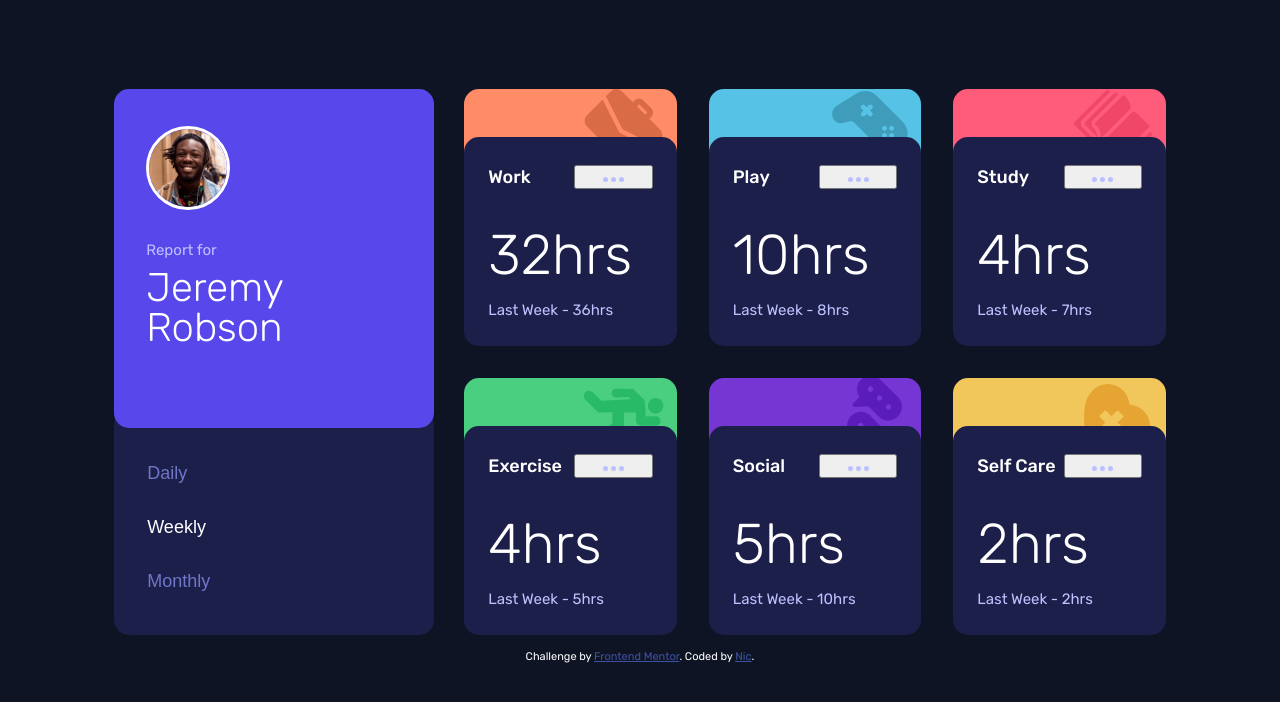
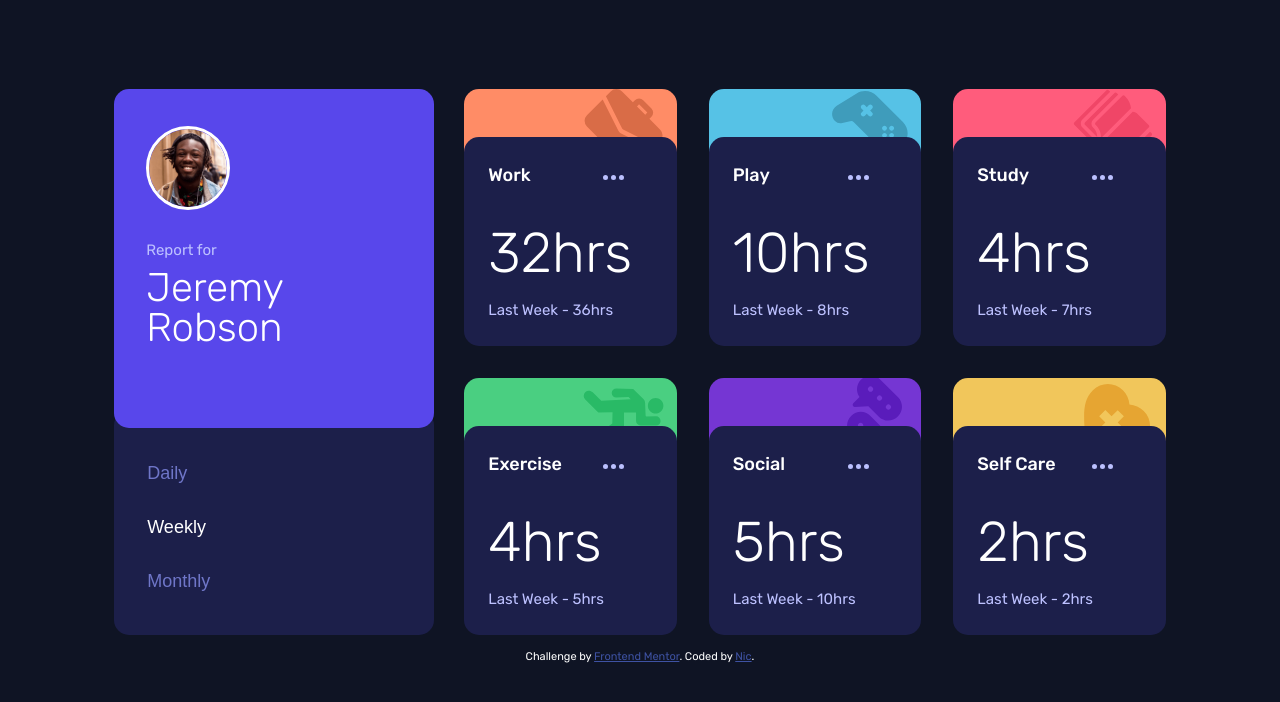
Before and after one commit to nicm42/time-tracking-dashboard, a website built with Vite: page index.html in a window 1280 px wide. Built offline with nearby package versions, Linux system fonts and the light colour scheme.

Commit message:
Changed this to work for all buttons

```diff
--- a/src/_utils.scss
+++ b/src/_utils.scss
@@ -1,4 +1,4 @@
-.button {
+button {
   background-color: transparent;
   border: none;
   font-size: 1.125rem;
```
